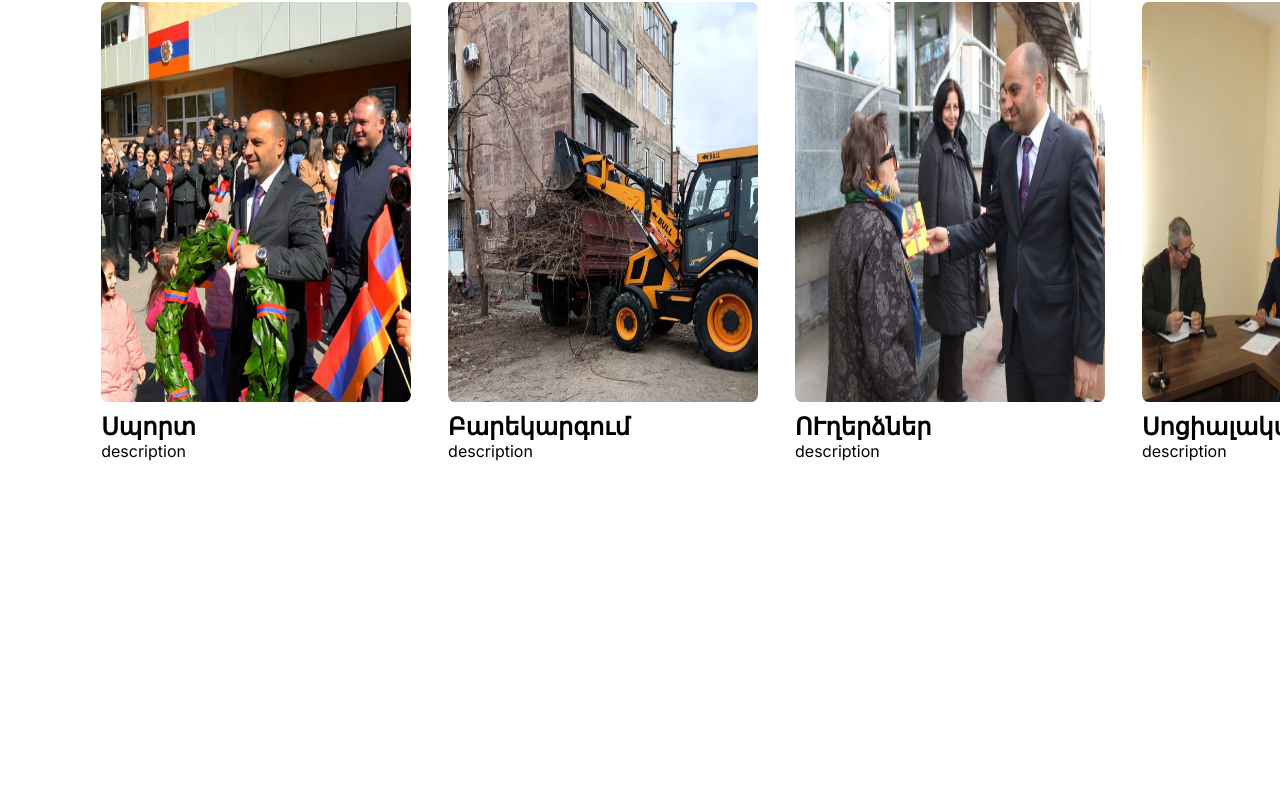
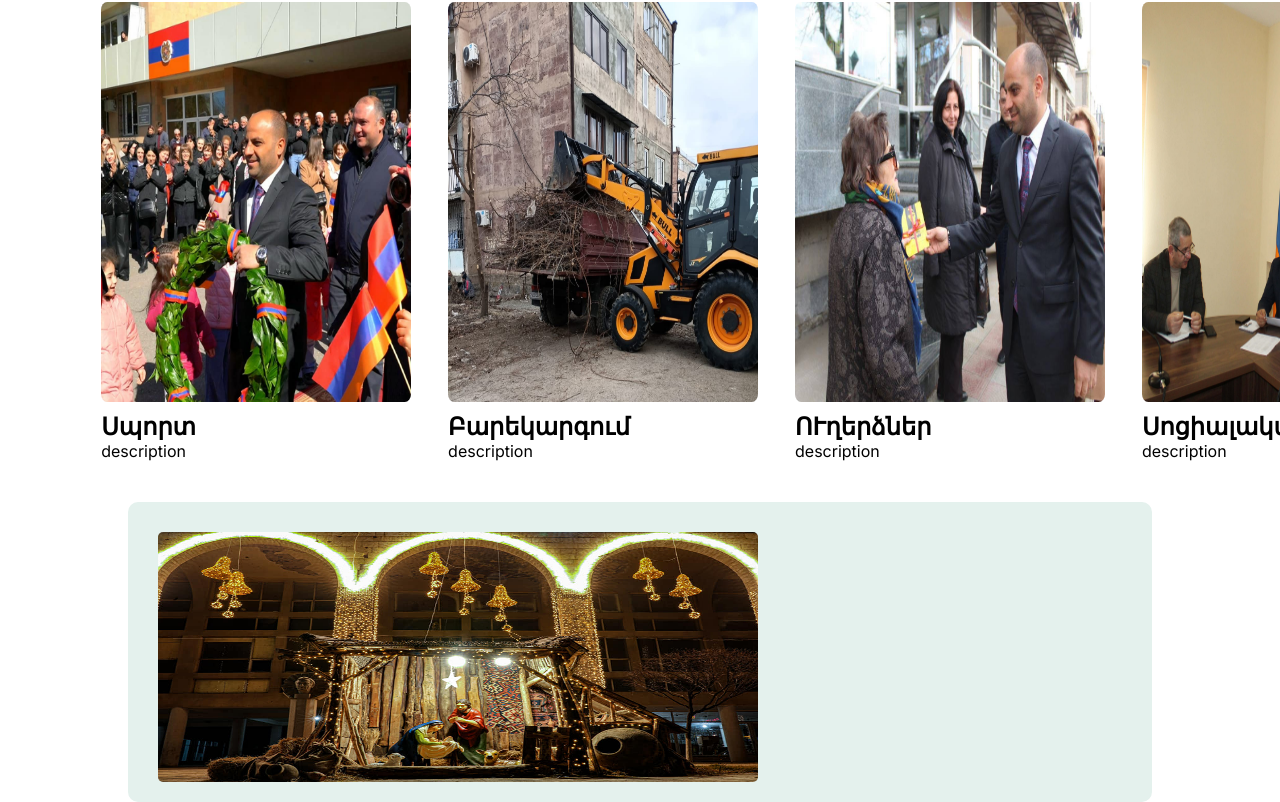
Before and after one commit to ITArtashat/GovermentArtashat, a Next.js app: page / in a window 1280 px wide. Shown: the part 1298-2100 px from the top of the page. Before the commit the page ends 1800 px from the top, so only its background shows below. Built offline with nearby package versions, Linux system fonts and the light colour scheme.

Commit message:
change css and add home-page-contact file

```diff
--- /dev/null
+++ b/app/home/components/homepageContact.tsx
@@ -0,0 +1,24 @@
+import classes from "../style/homepageContact.module.css";
+import { FC } from "react";
+import Image from "next/image";
+
+const HomePageContact: FC = () => {
+  return (
+    <div className={classes["container"]}>
+      <div className={classes["child_container"]}>
+        <div className={classes["img_container"]}>
+          <Image
+            className={classes["contact_img"]}
+            src={"/images/home-page-images/contact.jpg"}
+            alt="image"
+            width={600}
+            height={250}
+          />
+        </div>
+        <div className={classes["contact_container"]}></div>
+      </div>
+    </div>
+  );
+};
+
+export default HomePageContact;
--- /dev/null
+++ b/app/home/style/homepageContact.module.css
@@ -0,0 +1,23 @@
+.container {
+  width: 100%;
+  height: 300px;
+  display: flex;
+  justify-content: center;
+}
+
+.child_container {
+  width: 80%;
+  background-color: rgb(228, 241, 237);
+  border-radius: 10px;
+  display: flex;
+}
+
+.img_container {
+  width: 50%;
+  height: 100%;
+}
+
+.contact_img {
+  margin: 30px 30px auto;
+  border-radius: 5px;
+}
--- a/app/home/style/imagestoPage.module.css
+++ b/app/home/style/imagestoPage.module.css
@@ -20,9 +20,9 @@
   transition: 1s ease;
 }
 .images-list_container:hover {
-  -webkit-transform: scale(1.1);
-  -ms-transform: scale(1.1);
-  transform: scale(1.1);
+  -webkit-transform: scale(1.05);
+  -ms-transform: scale(1.05);
+  transform: scale(1.05);
   transition: 1s ease;
 }
 
--- a/app/navigation/menu.module.css
+++ b/app/navigation/menu.module.css
@@ -1,5 +1,4 @@
 .container {
-  max-width: 1600px;
   width: 100%;
   height: 80px;
   display: flex;
@@ -8,7 +7,9 @@
   position: fixed;
   font-family: Georgia, serif;
   background-color: white;
+  overflow: hidden;
 }
+
 
 .nav_link {
   padding: 5px;
@@ -35,7 +36,6 @@
   -ms-transform: scale(1.2);
   transform: scale(1.2);
   transition: 1s ease;
-  box-shadow: 10px black;
   color: #555;
 }
 
@@ -44,7 +44,7 @@
   -ms-transform: scale(1.2);
   transform: scale(1.2);
   transition: 1s ease;
-  box-shadow: 10px black;
+
   color: #555;
   border-bottom: 1px solid #555;
 }
--- a/app/page.module.css
+++ b/app/page.module.css
@@ -11,9 +11,10 @@
 }
 
 .profile_image:hover {
+  cursor: pointer;
   -webkit-transform: scale(1);
   -ms-transform: scale(1);
-  transform: scale(1.07);
+  transform: scale(1.02);
   transition: 1s ease;
 }
 
--- a/app/page.tsx
+++ b/app/page.tsx
@@ -1,4 +1,5 @@
 import Days from "./home/components/days";
+import HomePageContact from "./home/components/homepageContact";
 import ImagestoPage from "./home/components/imagestopage";
 import LatestNews from "./home/components/latestNews";
 import styles from "./page.module.css";
@@ -17,7 +18,8 @@ export default function Home() {
         <Days />
       </div>
       <LatestNews />
-      <ImagestoPage/>
+      <ImagestoPage />
+      <HomePageContact />
     </main>
   );
 }
```
